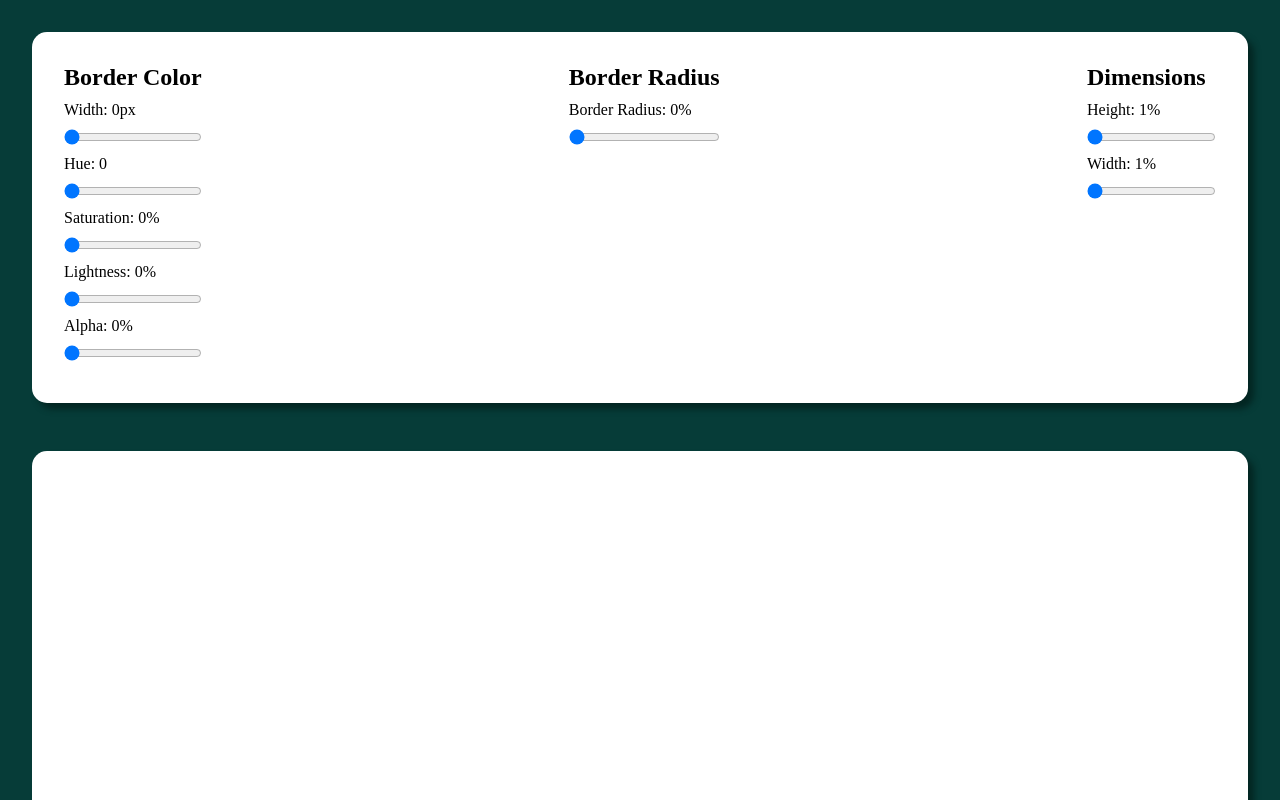
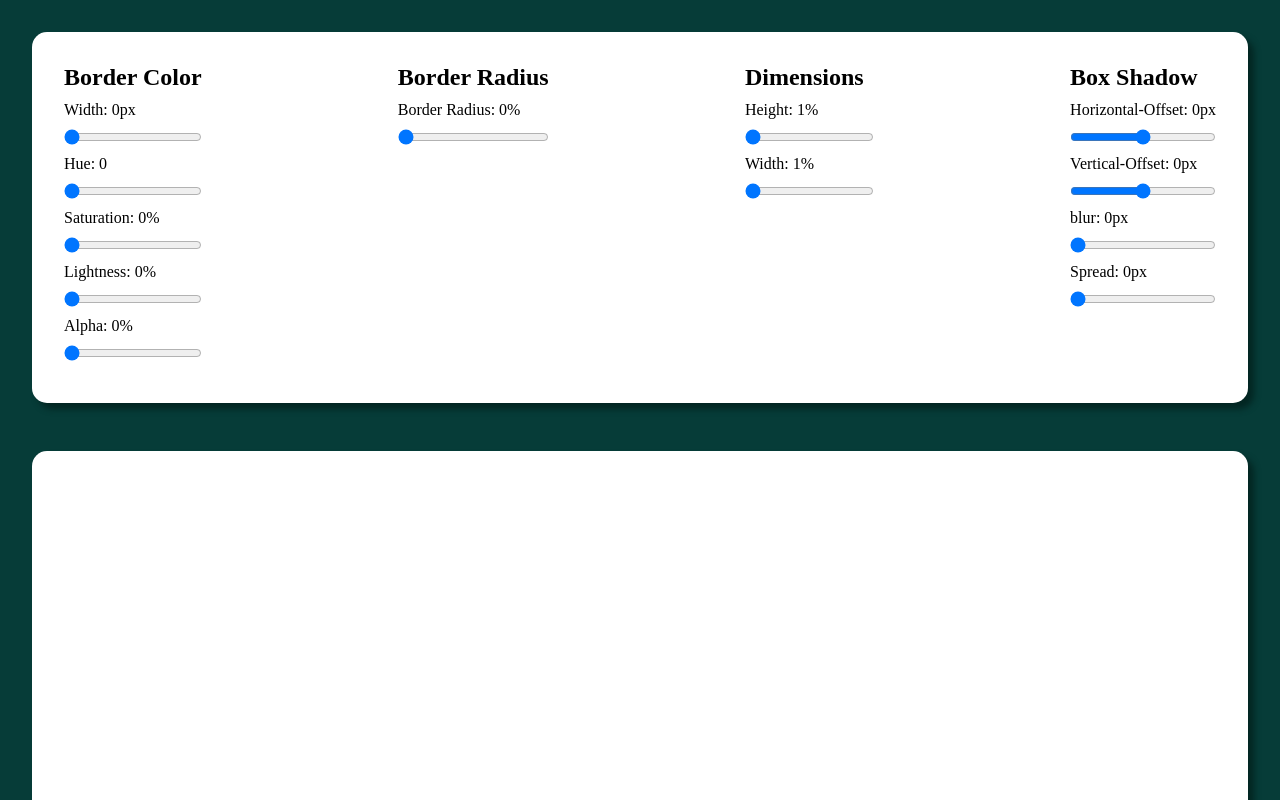
Before and after one commit to castle88/slider, a React (Create React App) app in the folder client/: page / in a window 1280 px wide. Shown: the top 800 px of the page. Built offline with nearby package versions, Linux system fonts and the light colour scheme.

Commit message:
box shadow

```diff
--- a/client/src/App.js
+++ b/client/src/App.js
@@ -9,6 +9,13 @@ function App() {
     second: 0,
     third: 0,
     alpha: 0,
+  });
+
+  const [boxShadow, setBoxShadow] = useState({
+    hOffset: 0,
+    vOffset: 0,
+    blur: 0,
+    spread: 0,
   });
 
   const [dimensions, setDimensions] = useState({
@@ -37,6 +44,14 @@ function App() {
   const handleBorderRadiusChange = (e) => {
     setBorderRadius(e.target.value);
   };
+  const handleBoxShadowChange = (e) => {
+    setBoxShadow((prev) => {
+      return {
+        ...prev,
+        [e.target.name]: e.target.value,
+      };
+    });
+  };
 
   return (
     <div className="App">
@@ -45,9 +60,11 @@ function App() {
           hsl={hsl}
           dimensions={dimensions}
           borderRadius={borderRadius}
+          boxShadow={boxShadow}
           handleBorderColorChange={handleBorderColorChange}
           handleDimensionChange={handleDimensionChange}
           handleBorderRadiusChange={handleBorderRadiusChange}
+          handleBoxShadowChange={handleBoxShadowChange}
         />
       </div>
       <div className="display-container">
@@ -55,6 +72,7 @@ function App() {
           hsl={hsl}
           dimensions={dimensions}
           borderRadius={borderRadius}
+          boxShadow={boxShadow}
         />
       </div>
     </div>
--- a/client/src/components/BorderRadiusRange.jsx
+++ b/client/src/components/BorderRadiusRange.jsx
@@ -4,7 +4,7 @@ export default function BorderRadiusRange({ borderRadius, handleChange }) {
   return (
     <div>
       <h2>Border Radius</h2>
-      <form style={{ display: "flex", flexDirection: "column" }}>
+      <form>
         <label htmlFor="borderRadius">Border Radius: {borderRadius}%</label>
         <input
           type="range"
--- /dev/null
+++ b/client/src/components/BoxShadowRange.jsx
@@ -0,0 +1,52 @@
+import React from "react";
+
+export default function BoxShadowRange({ boxShadow, handleChange }) {
+  const { hOffset, vOffset, blur, spread } = boxShadow;
+  return (
+    <div className="box-shadow-range">
+      <h2>Box Shadow</h2>
+      <form>
+        <label htmlFor="hOffset">Horizontal-Offset: {hOffset}px</label>
+        <input
+          type="range"
+          min={-30}
+          max={30}
+          step={1}
+          name="hOffset"
+          value={hOffset}
+          onChange={handleChange}
+        />
+        <label htmlFor="vOffset">Vertical-Offset: {vOffset}px</label>
+        <input
+          type="range"
+          min={-30}
+          max={30}
+          step={1}
+          name="vOffset"
+          value={vOffset}
+          onChange={handleChange}
+        />
+        <label htmlFor="blur">blur: {blur}px</label>
+        <input
+          type="range"
+          min={0}
+          max={30}
+          step={1}
+          name="blur"
+          value={blur}
+          onChange={handleChange}
+        />
+        <label htmlFor="spread">Spread: {spread}px</label>
+        <input
+          type="range"
+          min={0}
+          max={30}
+          step={1}
+          name="spread"
+          value={spread}
+          onChange={handleChange}
+        />
+      </form>
+    </div>
+  );
+}
--- a/client/src/components/ColorRange.jsx
+++ b/client/src/components/ColorRange.jsx
@@ -6,12 +6,7 @@ export default function ColorRange({ hsl, handleChange }) {
   return (
     <div className="border-color-range">
       <h2>Border Color</h2>
-      <form
-        style={{
-          display: "flex",
-          flexDirection: "column",
-        }}
-      >
+      <form>
         <label htmlFor="borderWidth">Width: {borderWidth}px</label>
         <input
           type="range"
--- a/client/src/components/Control.jsx
+++ b/client/src/components/Control.jsx
@@ -1,11 +1,14 @@
 import ColorRange from "./ColorRange";
 import DimensionSlider from "./DimensionSlider";
 import BorderRadiusRange from "./BorderRadiusRange";
+import BoxShadowRange from "./BoxShadowRange";
 
 export default function Control({
   hsl,
   dimensions,
   borderRadius,
+  boxShadow,
+  handleBoxShadowChange,
   handleBorderColorChange,
   handleDimensionChange,
   handleBorderRadiusChange,
@@ -21,6 +24,10 @@ export default function Control({
         dimensions={dimensions}
         handleChange={handleDimensionChange}
       />
+      <BoxShadowRange
+        boxShadow={boxShadow}
+        handleChange={handleBoxShadowChange}
+      />
     </div>
   );
 }
--- a/client/src/components/DimensionSlider.jsx
+++ b/client/src/components/DimensionSlider.jsx
@@ -6,12 +6,7 @@ export default function DimensionSlider({ dimensions, handleChange }) {
   return (
     <div className="dimension-slider">
       <h2>Dimensions</h2>
-      <form
-        style={{
-          display: "flex",
-          flexDirection: "column",
-        }}
-      >
+      <form>
         <label htmlFor="height">Height: {height}%</label>
         <input
           type="range"
--- a/client/src/components/Display.jsx
+++ b/client/src/components/Display.jsx
@@ -1,8 +1,9 @@
 import React from "react";
 
-export default function Display({ hsl, dimensions, borderRadius }) {
+export default function Display({ hsl, dimensions, borderRadius, boxShadow }) {
   const { first, second, third, borderWidth, alpha } = hsl;
   const { height, width } = dimensions;
+  const { hOffset, vOffset, blur, spread } = boxShadow;
 
   return (
     <div
@@ -11,6 +12,7 @@ export default function Display({ hsl, dimensions, borderRadius }) {
         height: `${height}%`,
         width: `${width}%`,
         borderRadius: `${borderRadius}%`,
+        boxShadow: `${hOffset}px ${vOffset}px ${blur}px ${spread}px #333`,
       }}
     ></div>
   );
--- a/client/src/index.css
+++ b/client/src/index.css
@@ -40,3 +40,7 @@ h2 {
 input {
   margin: 10px 0;
 }
+form {
+  display: flex;
+  flex-direction: column;
+}
```
